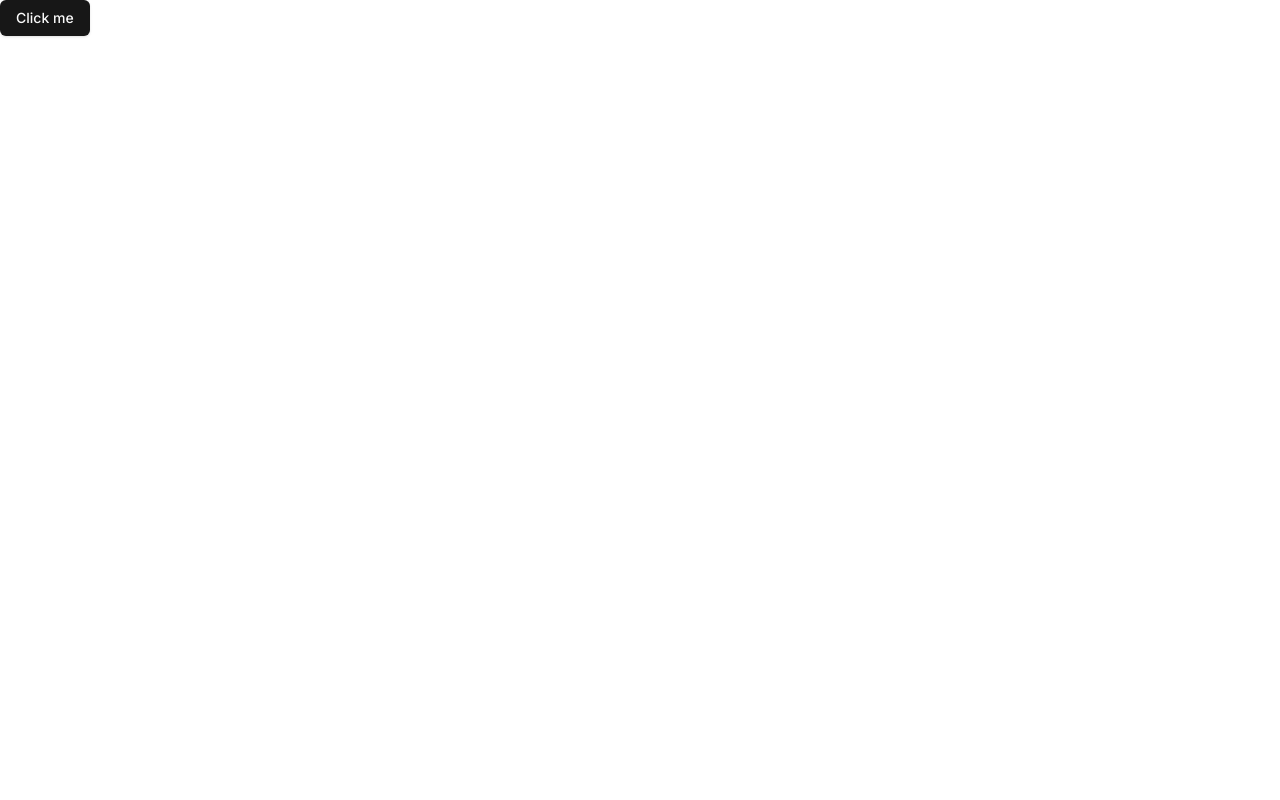
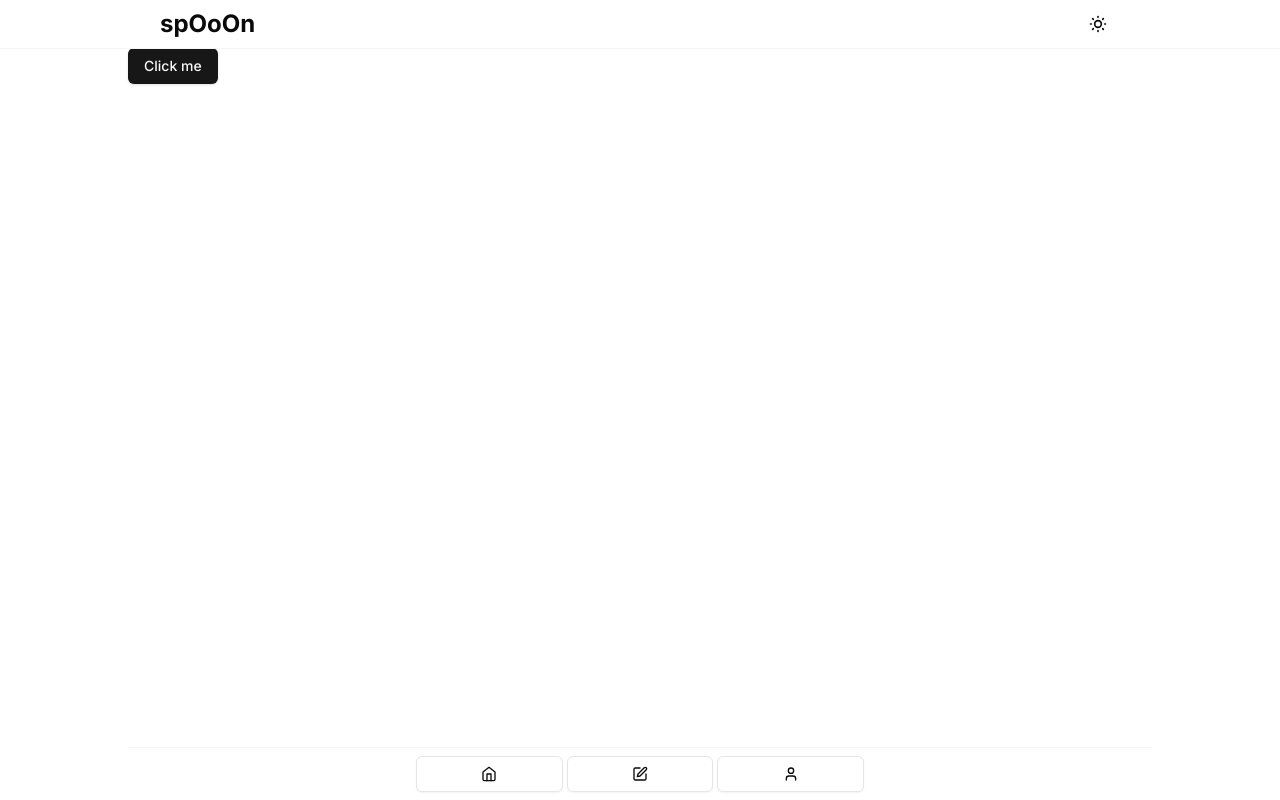
Before and after one commit to FredBros/spooon, a Next.js app: page / in a window 1280 px wide. Built offline with nearby package versions, Linux system fonts and the light colour scheme.

Commit message:
feaT : add layout feature

```diff
--- a/app/layout.tsx
+++ b/app/layout.tsx
@@ -1,6 +1,10 @@
 import type { Metadata } from "next";
 import { Inter } from "next/font/google";
 import "./globals.css";
+import { ThemeProvider } from "@/src/theme/ThemeProvider";
+import clsx from "clsx";
+import Header from "@/src/feature/layout/Header";
+import { Footer } from "@/src/feature/layout/Footer";
 
 const inter = Inter({ subsets: ["latin"] });
 
@@ -15,8 +19,18 @@ export default function RootLayout({
   children: React.ReactNode;
 }>) {
   return (
-    <html lang="en">
-      <body className={inter.className}>{children}</body>
+    <html lang="en" className="h-full">
+      <body className={clsx(inter.className, "bg-background h-full")}>
+        <ThemeProvider attribute="class" defaultTheme="system" enableSystem>
+          <div className="flex flex-col h-full">
+            <Header />
+            <div className="flex-1 max-w-5xl m-auto py-12 w-full">
+              {children}
+            </div>
+            <Footer />
+          </div>
+        </ThemeProvider>
+      </body>
     </html>
   );
 }
--- a/package.json
+++ b/package.json
@@ -19,7 +19,9 @@
     "@radix-ui/react-toast": "^1.1.5",
     "class-variance-authority": "^0.7.0",
     "clsx": "^2.1.0",
+    "lucide-react": "^0.316.0",
     "next": "14.1.0",
+    "next-themes": "^0.2.1",
     "react": "^18",
     "react-dom": "^18",
     "react-hook-form": "^7.49.3",
--- /dev/null
+++ b/src/feature/layout/Footer.tsx
@@ -0,0 +1,33 @@
+import { buttonVariants } from "@/components/ui/button";
+import clsx from "clsx";
+import { Home, PenSquare, User } from "lucide-react";
+import Link from "next/link";
+
+export const Footer = () => {
+  return (
+    <div className="py-2 container  fixed bottom-0 left-0 right-0 bg-background max-w-5xl m-auto border-t border-accent">
+      <div className="flex justify-between container gap-1 max-w-lg m-auto">
+        <Link
+          href="/"
+          className={clsx(buttonVariants({ variant: "outline" }), "flex-1")}
+        >
+          <Home size={16} />
+        </Link>
+
+        <Link
+          href="/write"
+          className={clsx(buttonVariants({ variant: "outline" }), "flex-1")}
+        >
+          <PenSquare size={16} />
+        </Link>
+
+        <Link
+          href="/profile"
+          className={clsx(buttonVariants({ variant: "outline" }), "flex-1")}
+        >
+          <User size={16} />
+        </Link>
+      </div>
+    </div>
+  );
+};
--- /dev/null
+++ b/src/feature/layout/Header.tsx
@@ -0,0 +1,15 @@
+import ThemeToggle from '@/src/theme/ThemeToggle';
+import React from 'react'
+
+const Header = async() => {
+  return (
+    <header className="border-b border-b-accent fixed top-0 left-0 right-0 bg-background">
+      <div className="container flex items-center py-2 max-w-5xl m-auto gap-1">
+        <h2 className="text-2xl font-bold mr-auto">spOoOn</h2>
+        <ThemeToggle/>
+      </div>
+    </header>
+  );
+}
+
+export default Header
--- /dev/null
+++ b/src/theme/ThemeProvider.tsx
@@ -0,0 +1,8 @@
+"use client";
+
+import { ThemeProvider as NextThemesProvider } from "next-themes";
+import { type ThemeProviderProps } from "next-themes/dist/types";
+
+export function  ThemeProvider({ children, ...props }: ThemeProviderProps)  {
+  return <NextThemesProvider {...props}>{children}</NextThemesProvider>;
+}
--- /dev/null
+++ b/src/theme/ThemeToggle.tsx
@@ -0,0 +1,18 @@
+'use client'
+import { Button } from '@/components/ui/button'
+import { useTheme } from 'next-themes'
+import React from 'react'
+import { Moon, SunMedium } from 'lucide-react'
+
+const ThemeToggle = () => {
+    const { theme, setTheme } = useTheme()
+  return (
+    <Button variant='ghost' size='sm' onClick={()=>setTheme(theme==='light' ? 'dark' : 'light')}>
+        <SunMedium size={20} className='rotate-0 scale-100 transition-all dark:rotate-90 dark:scale-0' />
+        <Moon size={20} className='absolute rotate-90 scale-0 transition-all dark:rotate-0 dark:scale-100' />
+        <span className='sr-only'>Toggle Theme</span>
+    </Button>
+  )
+}
+
+export default ThemeToggle
```
Also changed, not shown: 1 other file (tests, documents, lock files or other folders).
